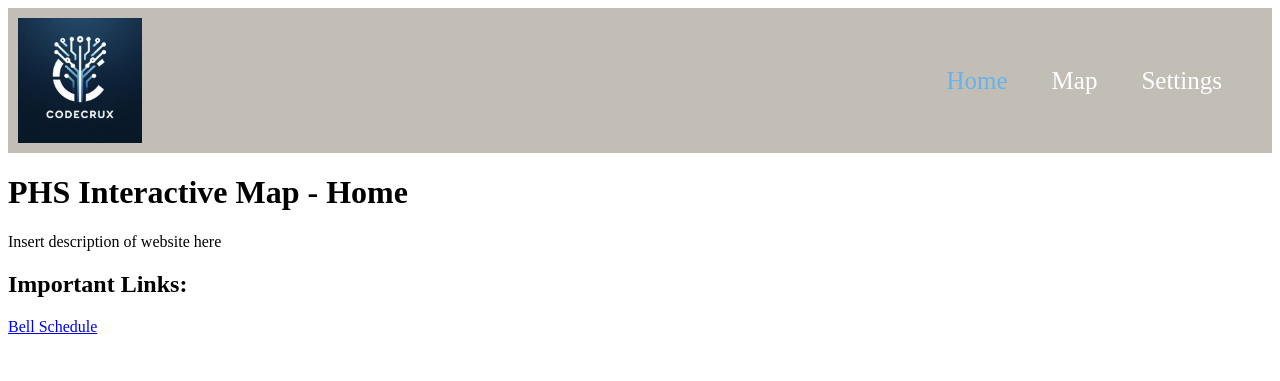
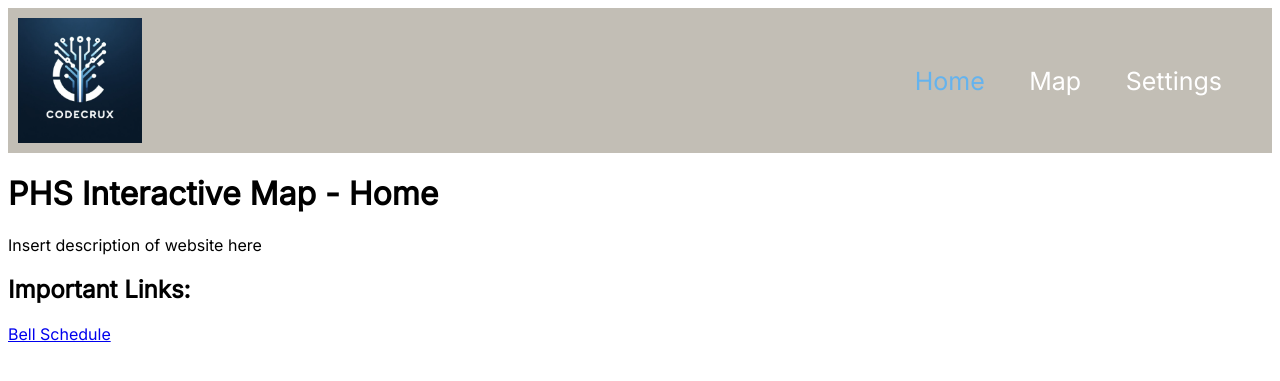
Before and after one commit to CodingMaster121/PHSInteractiveMap, a Flask app: page / in a window 1280 px wide. Shown: the top 381 px of the page. Run offline with Flask 3, Linux system fonts and the light colour scheme.

Commit message:
PLease csss

```diff
--- a/static/interactive_map.css
+++ b/static/interactive_map.css
@@ -27,12 +27,12 @@
 
 .floor_options {
     display: inline;
-    width: 100%;
     padding-top: 20px;
 }
 
 .floor_options button {
     font-size: 25px;
+    width: 50%;
     height: 30px;
 }
 
--- a/static/styles.css
+++ b/static/styles.css
@@ -45,3 +45,7 @@ Helps to create the boxes that each of the buttoned hyperlinks are in
     text-decoration: none;
     font-size: 25px;
 }
+
+body {
+    font-family: 'Inter';
+}
```
